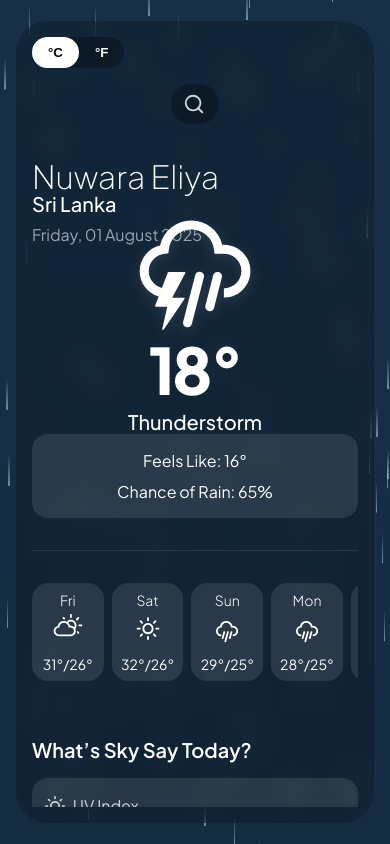
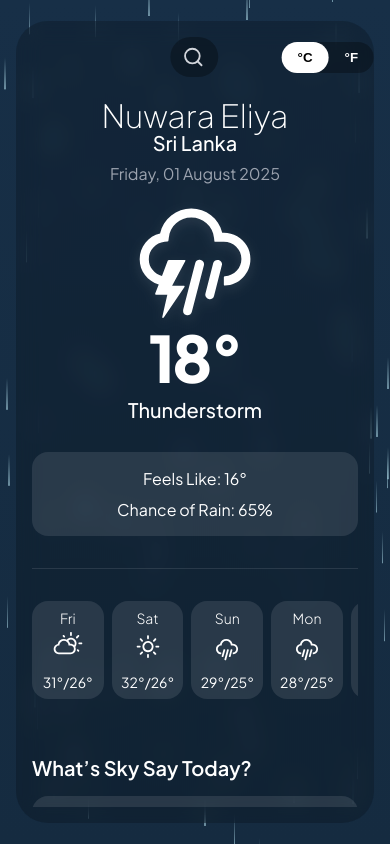
Before and after one commit to RoshanSinhabahu/ReactWeatherApp, a React (Create React App) app: page / in a window 390 px wide. Built offline with nearby package versions, Linux system fonts and the light colour scheme.

Commit message:
Refactor layout styles for improved responsiveness and alignment in App.css

```diff
--- a/src/App.css
+++ b/src/App.css
@@ -374,21 +374,18 @@ body {
     overflow-y: auto;
   }
 
-  .top-bar {
-    flex-wrap: wrap;
-    height: auto;
-    gap: 1rem;
-    margin-bottom: 2rem;
-  }
-
   .search-wrapper {
     order: 2;
     width: 100%;
     max-width: none;
+    transform: scale(0.9);
+    transform: translateX(-20%);
   }
 
   .unit-toggle {
     order: 1;
+    transform: translateX(270%);
+    z-index: 20;
   }
 
   .content-panels {
@@ -436,6 +433,22 @@ body {
   .highlight-card .value {
     font-size: 2.5rem;
   }
+  .current-weather {
+    margin-top: -15px;
+  }
+  .extra-details {
+    margin-top: 30px;
+  }
+  .location-info .location-name {
+    margin-top: 10px;
+    text-align: center;
+  }
+  .location-info .location-country {
+    text-align: center;
+  }
+  .location-info .location-date {
+    text-align: center;
+  }
 }
 
 /* --- For Small Mobile Devices (480px and below) --- */
```
